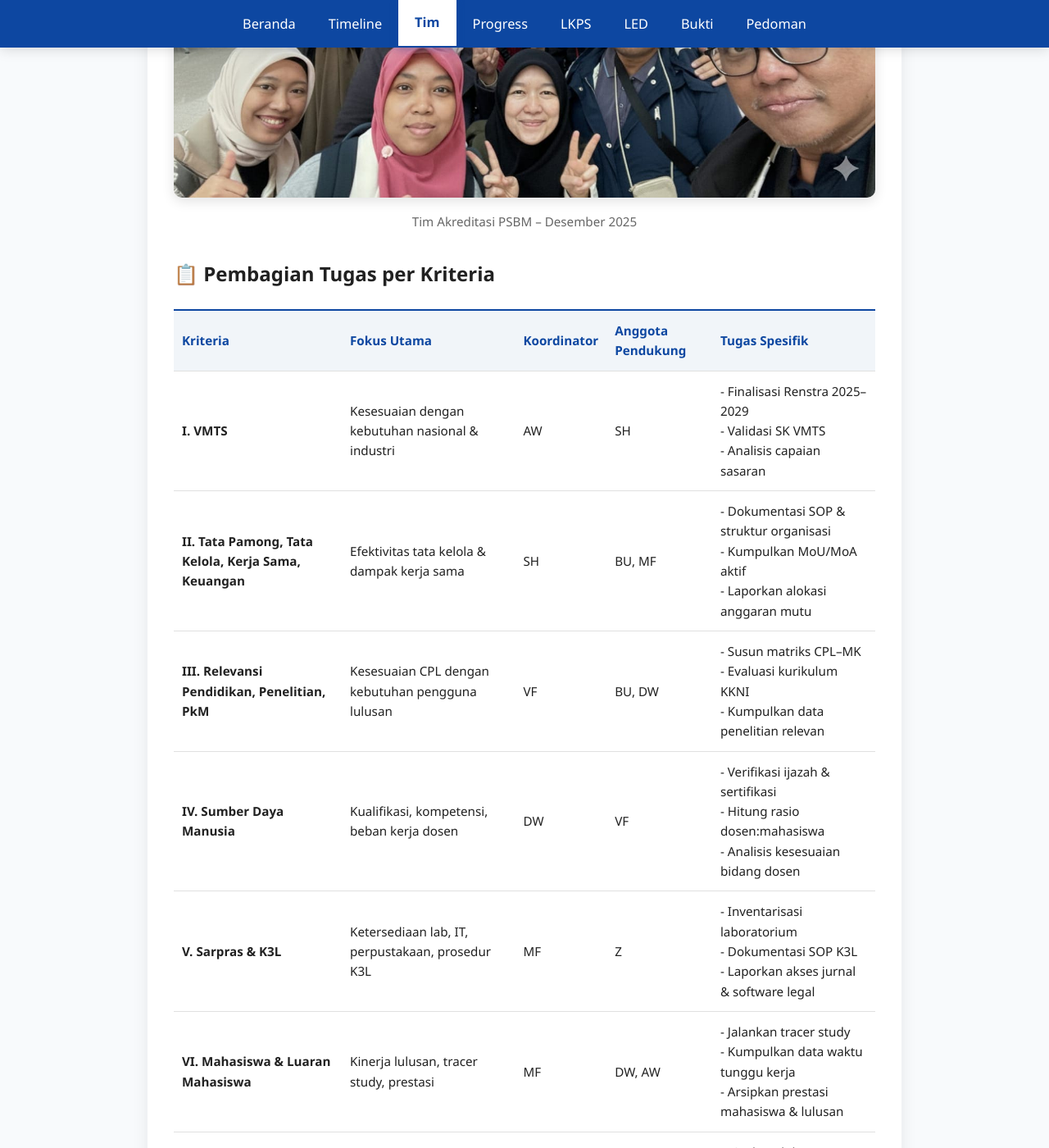
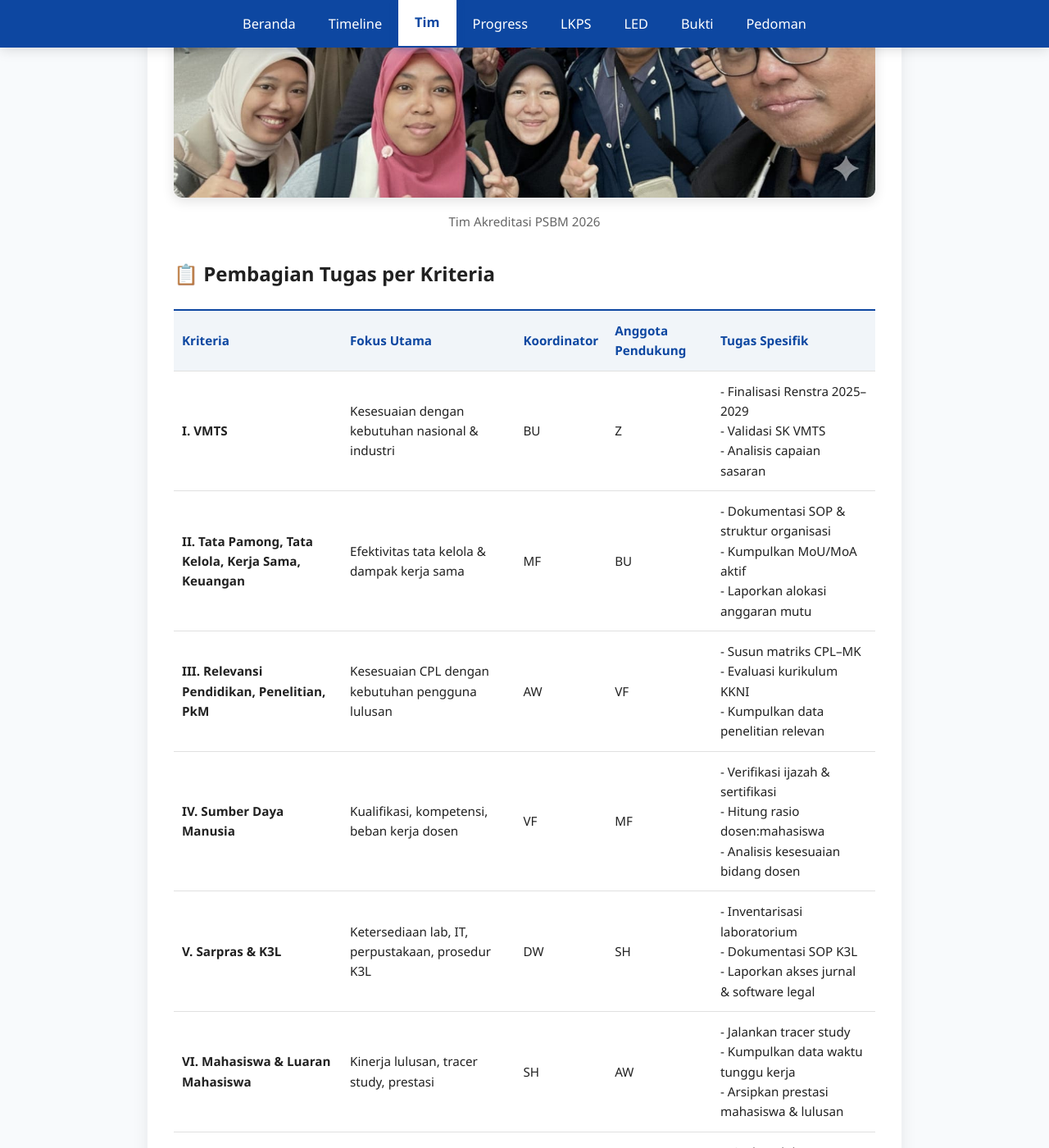
Before and after one commit to portal-psbm/aksibm-26, a Jekyll site: the page built from tim.md, in a window 1280 px wide and 1400 px high, scrolled down 521 px. Shown: the whole window at 82% size. Built offline with Jekyll 4.4.1, drawn with Linux system fonts in a browser that asks for light colours; some of the changed text lies outside the part shown.

```diff
--- a/tim.md
+++ b/tim.md
@@ -11,11 +11,11 @@ Tim ini dibentuk untuk mempersiapkan akreditasi berdasarkan **Instrumen Akredita
 <div style="text-align: center; margin: 24px 0 32px;">
   <img
     src="/aksibm-26/assets/images/tim_aksibm.jpeg"
-    alt="Tim Akreditasi PSBM 2025"
+    alt="Tim Akreditasi PSBM 2026"
     style="max-width: 100%; height: auto; border-radius: 10px; box-shadow: 0 4px 15px rgba(0,0,0,0.12);"
   >
   <p style="margin-top: 10px; color: #666; font-size: 0.95rem;">
-    Tim Akreditasi PSBM – Desember 2025
+    Tim Akreditasi PSBM 2026
   </p>
 </div>
 
@@ -66,50 +66,50 @@ Tim ini dibentuk untuk mempersiapkan akreditasi berdasarkan **Instrumen Akredita
     <tr>
       <td><strong>I. VMTS</strong></td>
       <td>Kesesuaian dengan kebutuhan nasional & industri</td>
-      <td>AW</td>
-      <td>SH</td>
+      <td>BU</td>
+      <td>Z</td>
       <td>- Finalisasi Renstra 2025–2029<br>- Validasi SK VMTS<br>- Analisis capaian sasaran</td>
     </tr>
     <tr>
       <td><strong>II. Tata Pamong, Tata Kelola, Kerja Sama, Keuangan</strong></td>
       <td>Efektivitas tata kelola & dampak kerja sama</td>
-      <td>SH</td>
-      <td>BU, MF</td>
+      <td>MF</td>
+      <td>BU</td>
       <td>- Dokumentasi SOP & struktur organisasi<br>- Kumpulkan MoU/MoA aktif<br>- Laporkan alokasi anggaran mutu</td>
     </tr>
     <tr>
       <td><strong>III. Relevansi Pendidikan, Penelitian, PkM</strong></td>
       <td>Kesesuaian CPL dengan kebutuhan pengguna lulusan</td>
+      <td>AW</td>
       <td>VF</td>
-      <td>BU, DW</td>
       <td>- Susun matriks CPL–MK<br>- Evaluasi kurikulum KKNI<br>- Kumpulkan data penelitian relevan</td>
     </tr>
     <tr>
       <td><strong>IV. Sumber Daya Manusia</strong></td>
       <td>Kualifikasi, kompetensi, beban kerja dosen</td>
-      <td>DW</td>
       <td>VF</td>
+      <td>MF</td>
       <td>- Verifikasi ijazah & sertifikasi<br>- Hitung rasio dosen:mahasiswa<br>- Analisis kesesuaian bidang dosen</td>
     </tr>
     <tr>
       <td><strong>V. Sarpras & K3L</strong></td>
       <td>Ketersediaan lab, IT, perpustakaan, prosedur K3L</td>
-      <td>MF</td>
-      <td>Z</td>
+      <td>DW</td>
+      <td>SH</td>
       <td>- Inventarisasi laboratorium<br>- Dokumentasi SOP K3L<br>- Laporkan akses jurnal & software legal</td>
     </tr>
     <tr>
       <td><strong>VI. Mahasiswa & Luaran Mahasiswa</strong></td>
       <td>Kinerja lulusan, tracer study, prestasi</td>
-      <td>MF</td>
-      <td>DW, AW</td>
+      <td>SH</td>
+      <td>AW</td>
       <td>- Jalankan tracer study<br>- Kumpulkan data waktu tunggu kerja<br>- Arsipkan prestasi mahasiswa & lulusan</td>
     </tr>
     <tr>
       <td><strong>VII. Sistem Penjaminan Mutu</strong></td>
       <td>Efektivitas siklus PPEPP & tindak lanjut audit</td>
-      <td>BU</td>
-      <td>SH, AW</td>
+      <td>Z</td>
+      <td>DW</td>
       <td>- Siapkan dokumen AMI<br>- Laporkan siklus PPEPP<br>- Evaluasi tindak lanjut rekomendasi</td>
     </tr>
   </tbody>
@@ -121,8 +121,8 @@ Tim ini dibentuk untuk mempersiapkan akreditasi berdasarkan **Instrumen Akredita
 |------|----------------|--------|
 | **Ketua Tim** | Koordinasi keseluruhan, validasi akhir, komunikasi dengan jurusan/PNJ | **AW** |
 | **Sekretaris** | Administrasi dokumen, sinkronisasi LKPS–LED, kontrol timeline | **SH** |
-| **Koordinator LKPS** | Pengumpulan data kuantitatif untuk semua kriteria | **DW, BU** |
-| **Koordinator LED** | Penulisan narasi evaluasi diri berbasis bukti & outcome | **BU, VF** |
+| **Koordinator LKPS** | Pengumpulan data kuantitatif untuk semua kriteria | **VF** |
+| **Koordinator LED** | Penulisan narasi evaluasi diri berbasis bukti & outcome | **BU** |
 
 ## 🔑 Catatan Penting
 - **Kriteria VI (Mahasiswa & Luaran)** adalah **penentu utama predikat akreditasi**
```
